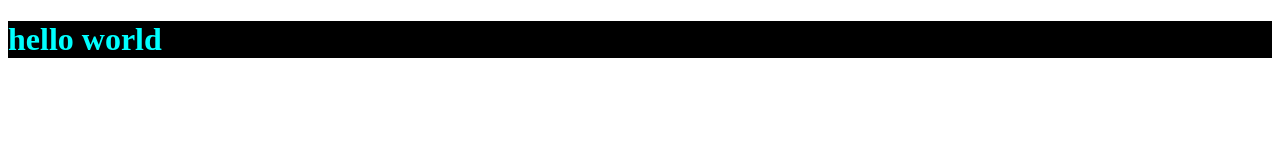
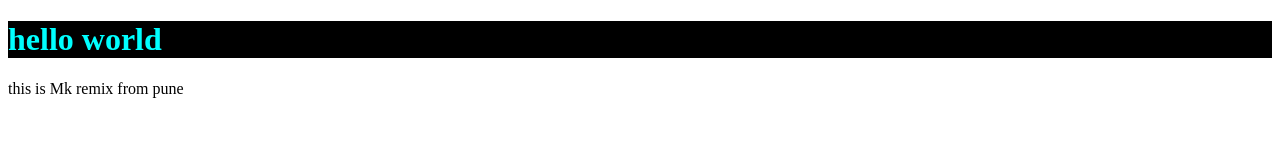
Before and after one commit to kalpeshminde/demo, a plain HTML site: page index.html in a window 1280 px wide. Drawn offline with Linux system fonts and the light colour scheme.

Commit message:
update 12.8.24

```diff
--- a/index.html
+++ b/index.html
@@ -8,5 +8,6 @@
 </head>
 <body>
     <h1>hello world</h1>
+    <p>this is Mk remix from pune</p>
 </body>
 </html>
```
